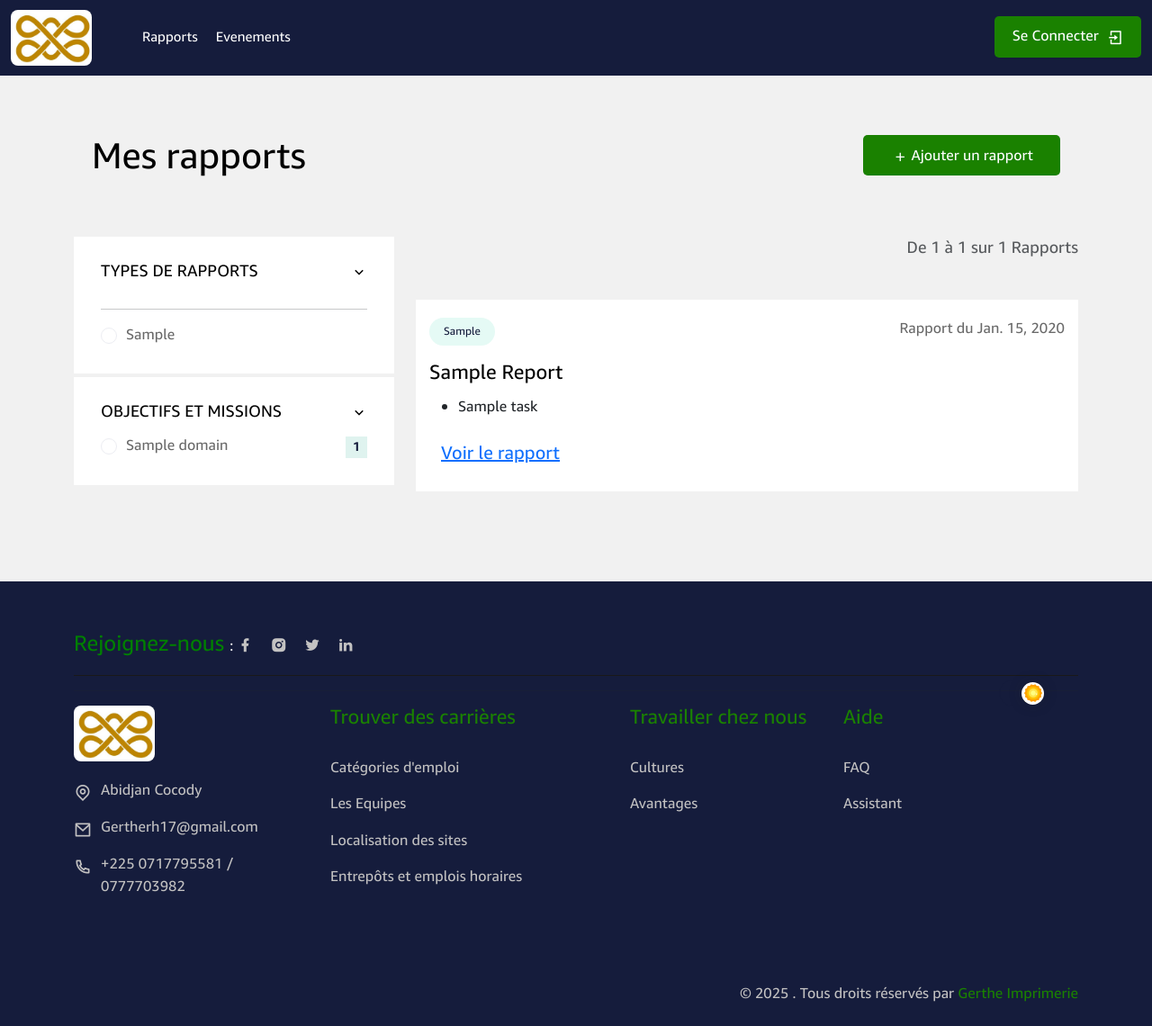
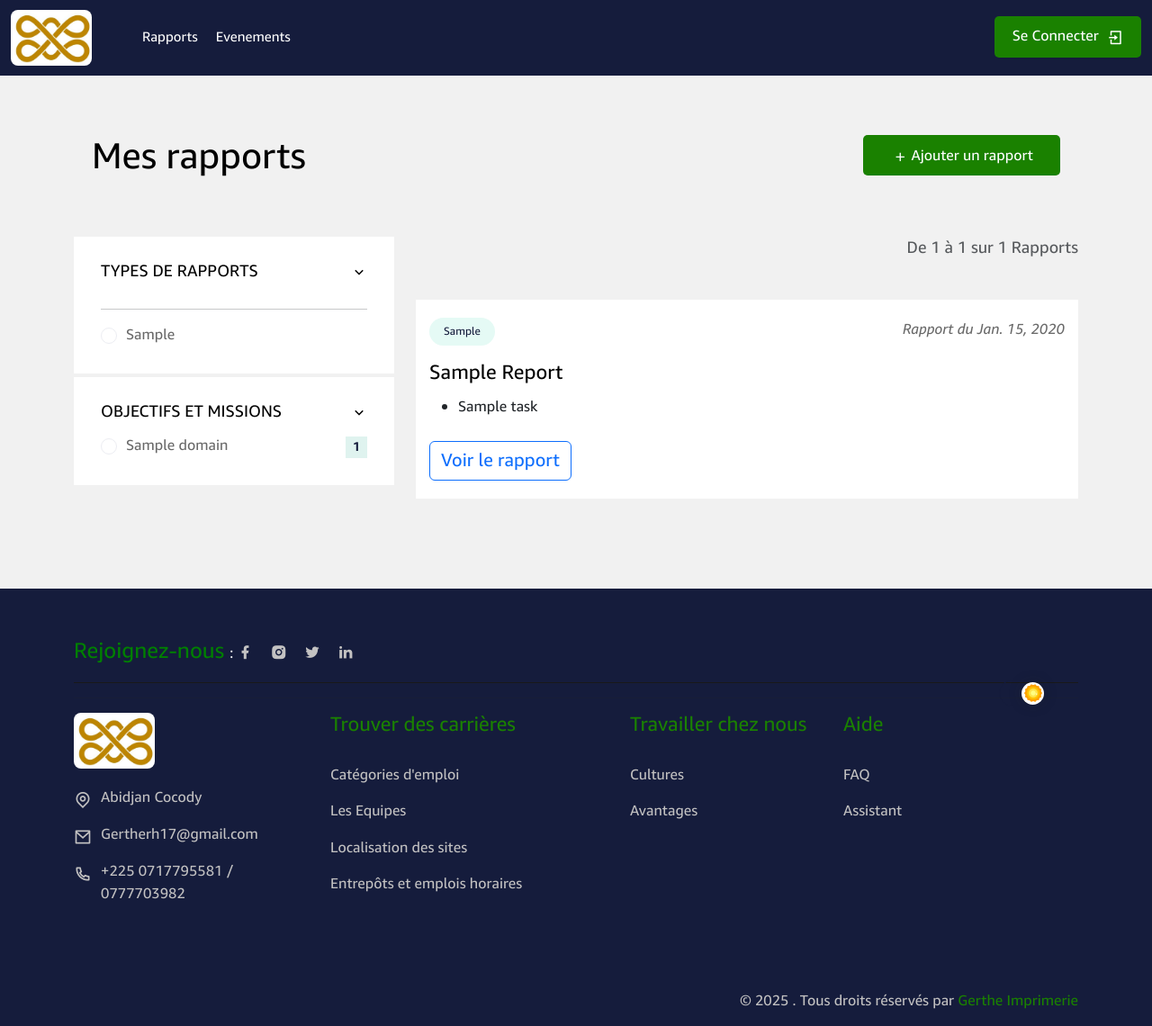
Before and after one commit to StivenArnaud/report, a Django app: template templates/frontend/reporting/list_reports.html in a window 1280 px wide. Shown: the whole page at 90% size. Before the commit the page ends 1113 px from the top, so only its background shows below. Run offline with Django 5.2, Linux system fonts and the light colour scheme; the template is opened without the code that fills it: most values are stand-ins (such as "Sample title", 1, 10 or a date in 2020); some libraries are stand-ins or nearby versions.

Commit message:
user profile integration 2

```diff
--- a/authentication/views.py
+++ b/authentication/views.py
@@ -55,7 +55,6 @@ def login_view(request):
 def user_register(request):
     message = _("")
     if request.method == 'POST':
-        print(request.POST)
         form = RegisterForm(request.POST)
         if form.is_valid():
             user = User.objects.create_user(
@@ -66,6 +65,7 @@ def user_register(request):
                 username=form.cleaned_data['email'],
                 password=form.cleaned_data['phone'],
                 role=User.EMPLOYEE,
+                company=request.user.company,
             )
             user.username = user.email
             user.set_password(form.cleaned_data['phone'])
--- a/templates/frontend/reporting/partials/list_reports_card.html
+++ b/templates/frontend/reporting/partials/list_reports_card.html
@@ -27,7 +27,7 @@
                                     <h3><a href="{% url 'reporting:detail_report' report.id %}">{{ report.title|title }}</a></h3>
                                 </div>
                                 <div class="col-md-4">
-                                    <p class="text-end">Rapport du {{ report.created|date }}</p>
+                                    <p class="text-end fst-italic">Rapport du {{ report.created|date }}</p>
                                 </div>
                             </div>
                             {% if report.tasks.all %}
@@ -41,8 +41,8 @@
                             {% elif report.employee_comments %}
                                 <p>{{ report.employee_comments }}</p>
                             {% endif %}
-                            <div class="">
-                                <a href="{% url 'reporting:detail_report' report.id %}" class="btn btn-link fs-5 fw-normal">Voir le rapport</a>
+                            <div class="mt-4">
+                                <a href="{% url 'reporting:detail_report' report.id %}" class="btn btn-outline-primary fs-5 fw-normal">Voir le rapport</a>
                             </div>
                         </div>
                     </div>
```
